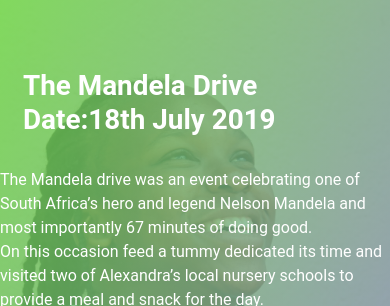
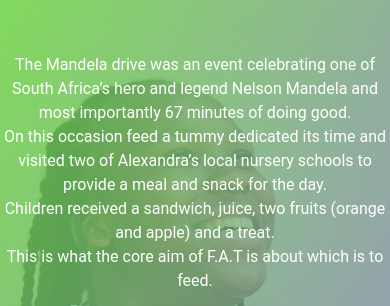
Before and after one commit to LuthandoMtengwane/FeedATummy, a website: page index.html in a window 390 px wide. Shown: the part 1551-1857 px from the top of the page. Drawn offline with nearby package versions, Linux system fonts and the light colour scheme.

Commit message:
change index

```diff
--- a/index.html
+++ b/index.html
@@ -125,7 +125,7 @@
 @media only screen and (max-width: 600px) {
   .info2 {
     text-align: center;
-    font-size: 10px;
+
   }
 }
 @media only screen and (min-width: 600px) {
@@ -404,7 +404,7 @@
              <article class="texts">
 
                  <p class="info2">
-                    <h1>The Mandela Drive <br> Date:18th July 2019</h1><br>
+
                     The Mandela drive was an event celebrating one of  <br> South Africa’s hero and legend
                     Nelson Mandela and <br> most importantly 67 minutes of doing good. <br> On this occasion feed
                     a tummy dedicated its time and visited two of Alexandra’s local nursery schools to
```
